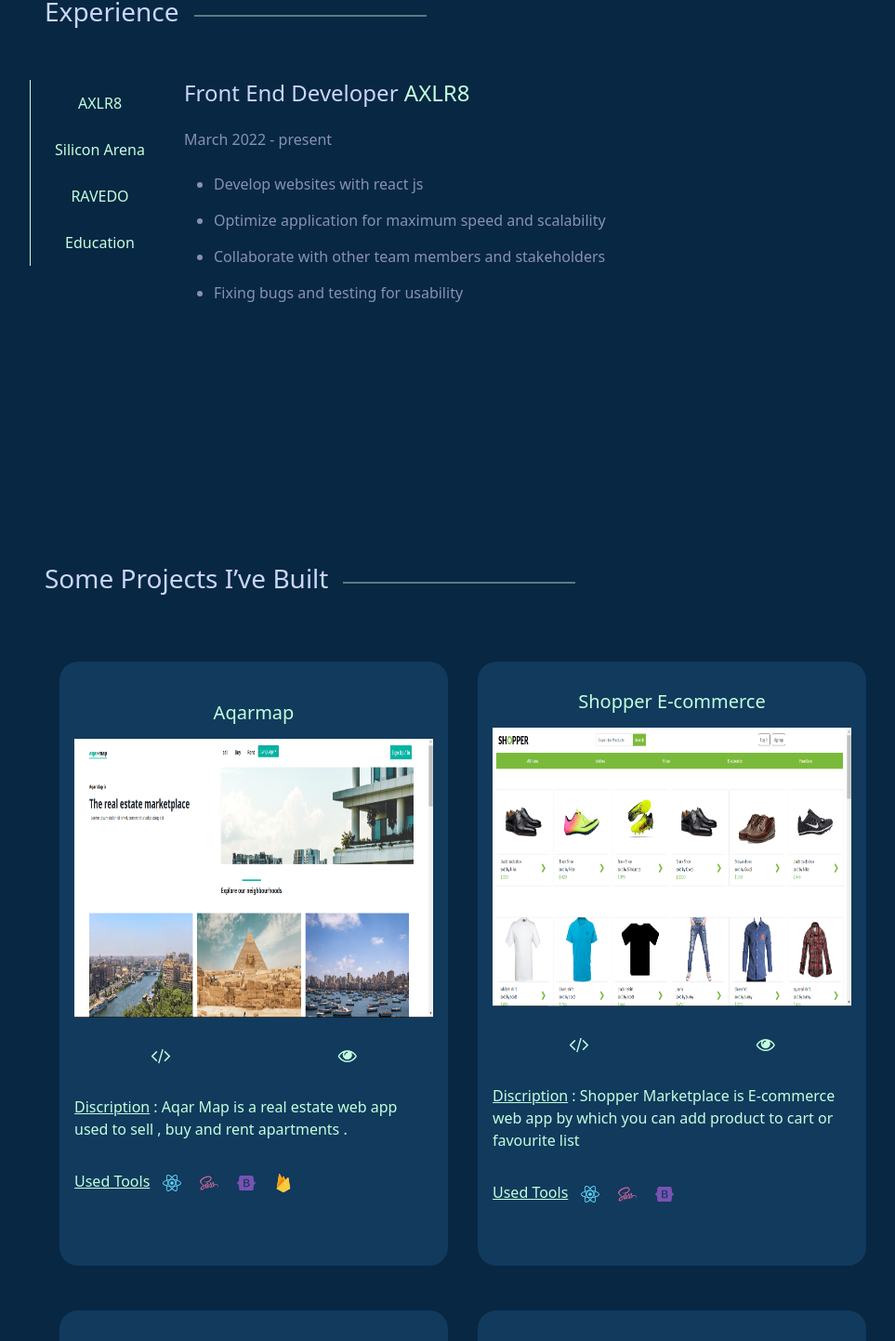
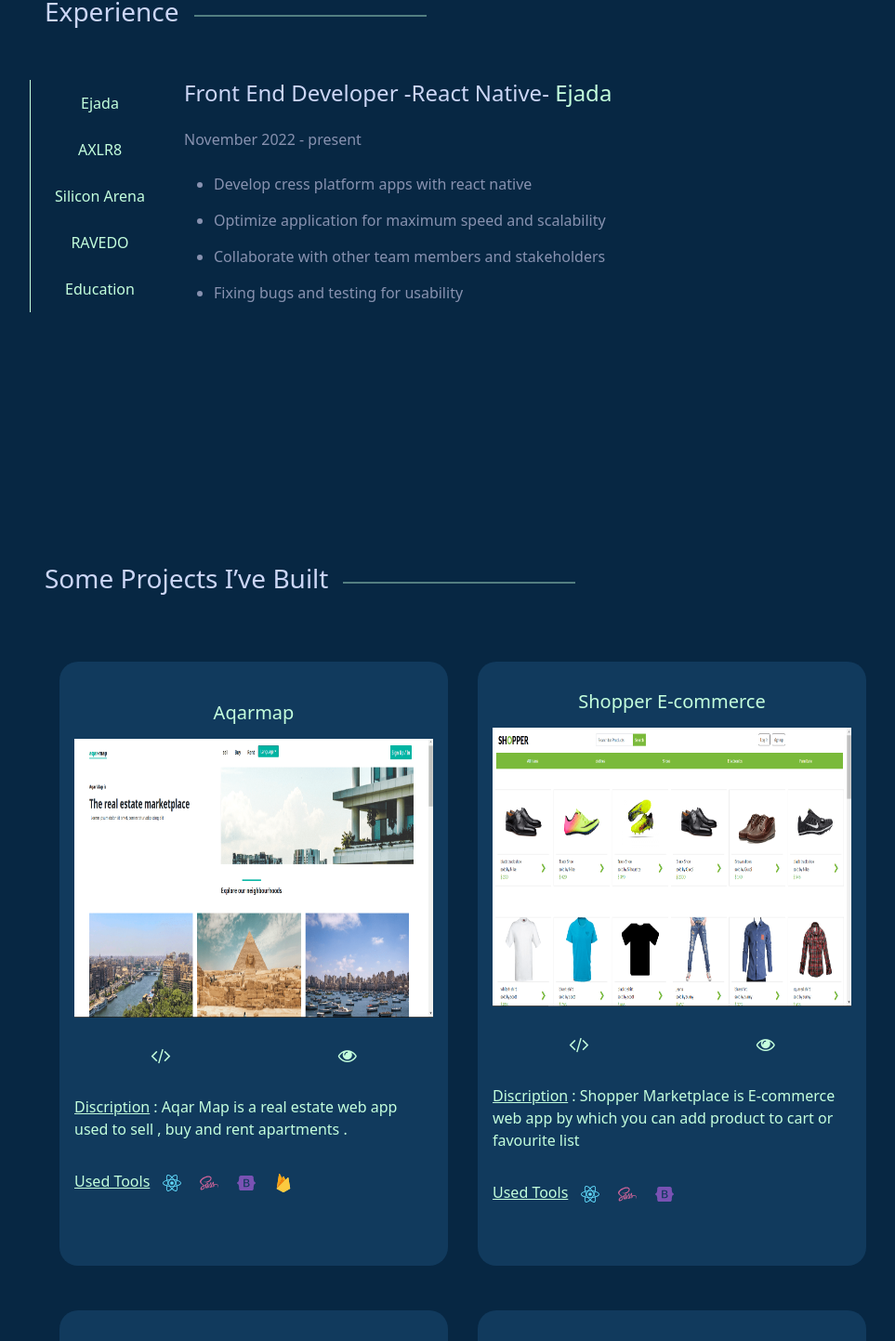
Before and after one commit to abdelaziz123456/2022-portfolio, a React (Create React App) app: page / in a window 1280 px wide. Shown: the part 1834-3277 px from the top of the page at 93% size, without its empty margins (158-1121 px from the left). Built offline with nearby package versions, Linux system fonts and the light colour scheme.

Commit message:
add new app -food app -

```diff
--- a/src/components/Experience/Experience.js
+++ b/src/components/Experience/Experience.js
@@ -19,6 +19,18 @@
             >
               <button
                 className="tab-special active"
+                id="v-pills-ejada-tab"
+                data-bs-toggle="pill"
+                data-bs-target="#v-pills-ejada"
+                type="button"
+                role="tab"
+                aria-controls="v-pills-ejada"
+                aria-selected="true"
+              >
+                Ejada
+              </button>
+              <button
+                className="tab-special "
                 id="v-pills-home-tab"
                 data-bs-toggle="pill"
                 data-bs-target="#v-pills-home"
@@ -67,16 +79,36 @@
               </button>
             </div>
             <div className="tab-content" id="v-pills-tabContent">
+            <div
+                className="tab-pane fade show active"
+                id="v-pills-ejada"
+                role="tabpanel"
+                aria-labelledby="v-pills-ejada-tab"
+              >
+                <h4 className="color-white">
+                  Front End Developer -React Native- <span className="color-green">Ejada</span>
+                </h4>
+                <p className="text-sm color-grey my-4">November 2022 - present</p>
+
+                <ul>
+                  <li>Develop cress platform apps with react native </li>
+                  <li>
+                    Optimize application for maximum speed and scalability
+                  </li>
+                  <li>Collaborate with other team members and stakeholders</li>
+                  <li>Fixing bugs and testing for usability</li>
+                </ul>
+              </div>
               <div
-                className="tab-pane fade show active"
+                className="tab-pane fade show "
                 id="v-pills-home"
                 role="tabpanel"
                 aria-labelledby="v-pills-home-tab"
               >
                 <h4 className="color-white">
-                  Front End Developer <span className="color-green">AXLR8</span>
+                  Front End Developer -React js- <span className="color-green">AXLR8</span>
                 </h4>
-                <p className="text-sm color-grey my-4">March 2022 - present</p>
+                <p className="text-sm color-grey my-4">March 2022 - November 2022</p>
 
                 <ul>
                   <li>Develop websites with react js</li>
--- a/src/data/index.js
+++ b/src/data/index.js
@@ -54,6 +54,22 @@
   },
   {
     id: 3,
+    name: "Food App - react native -",
+    description:
+      "it's An app where you find many recipes for different meals , you can also set filters and add meals to your favourite list  ",
+    usedTools: [
+      { name: "REACT NATIVE", image: "/img/skills/react.svg" },
+
+    ],
+    images: [
+      "/img/projects/food.png",
+
+    ],
+    code: "https://github.com/abdelaziz123456/meals-app",
+    live: "https://youtu.be/02gkCOrztH0",
+  },
+  {
+    id: 4,
     name: "Guess The Number Game - react native -",
     description:
       "it's a game where you select a number and try to get it by guessing ",
@@ -69,7 +85,7 @@
     live: "https://youtu.be/znMzbf-AGn4",
   },
   {
-    id: 4,
+    id: 5,
     name: "Weather App",
     description:
       "it's an app used to know weather of any city for the next three days",
@@ -88,7 +104,7 @@
   },
 
   {
-    id: 5,
+    id: 6,
     name: "Google Keep",
     description:
       "it is cloning of google keep notes in which you can add ,remove or modify notes",
@@ -106,7 +122,7 @@
     live: "https://abdelaziz123456.github.io/google-keep/",
   },
   {
-    id: 6,
+    id: 7,
     name: "Movie App",
     description:
       "it's an app used to search and show details about any film you want and you can directly go to it's page on imdb ",
@@ -123,7 +139,7 @@
     live: "https://abdelaziz123456.github.io/movie-app/",
   },
   {
-    id: 7,
+    id: 8,
     name: "Products Dashboard",
     description:
       "it's an app used to add products with their details and images , remove or update them  ",
@@ -141,7 +157,7 @@
     live: "https://gitlab.com/abdelazizmohamed1233/products-dashboard",
   },
   {
-    id: 8,
+    id: 9,
     name: "Dashboard",
     description: "dashboard shows details about users and their statistics",
     usedTools: [
@@ -157,7 +173,7 @@
     live: "https://abdelaziz123456.github.io/dashboard-project/",
   },
   {
-    id: 9,
+    id: 10,
     name: "Booklist App",
     description:
       "it's an app used to make a list of books , you can add or remove the books in this list ",
@@ -176,7 +192,7 @@
     live: "https://abdelaziz123456.github.io/booklist-app/",
   },
   {
-    id: 10,
+    id: 11,
     name: "Reminder App",
     description:
       "it's reminder app used to add todos notes with description and date",
@@ -193,7 +209,7 @@
     live: "https://abdelaziz123456.github.io/reminder-app/",
   },
   {
-    id: 11,
+    id: 12,
     name: "Natours  App",
     description: "landing page for  tours company ",
     usedTools: [
```
Also changed, not shown: public/img/projects/food.png (added), public/img/projects/guessTheGame.PNG.
